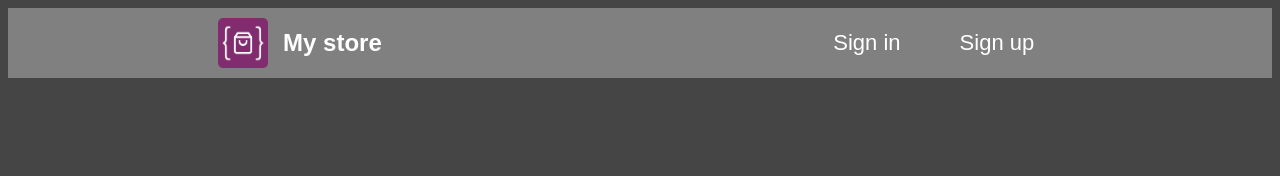
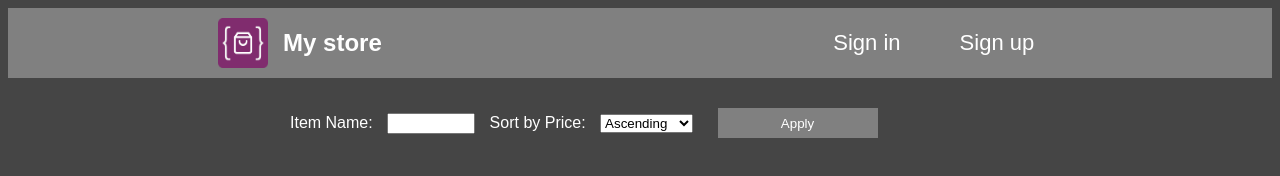
Before and after one commit to gkdru/Js-project, a plain HTML site: page index.html in a window 1280 px wide. Drawn offline with Linux system fonts and the light colour scheme; no server answers.

Commit message:
added filter

```diff
--- a/index.html
+++ b/index.html
@@ -28,6 +28,16 @@
   </header>
   <main class="main">
     <div class="container">
+      <div class="filter">
+        <label for="itemName">Item Name:</label>
+        <input type="text" id="itemName" />
+        <label for="sortOrder">Sort by Price:</label>
+        <select id="sortOrder">
+          <option value="asc">Ascending</option>
+          <option value="desc">Descending</option>
+        </select>
+        <button id="applyFilter">Apply</button>
+      </div>
       <div class="shop_list"></div>
     </div>
   </main>
--- a/static/css/style.css
+++ b/static/css/style.css
@@ -88,3 +88,28 @@ body {
   height: 300px;
   width: 200px;
 }
+
+.filter {
+  margin: 0 auto 30px auto;
+  width: 700px;
+}
+
+.filter label {
+  margin-right: 10px;
+}
+
+.filter input {
+  width: 80px;
+  margin-right: 10px;
+}
+
+.filter button {
+  width: 160px;
+  height: 30px;
+  margin: 30px 0px 0px 20px;
+  padding: 5px 10px;
+  background-color: gray;
+  color: #fff;
+  border: none;
+  cursor: pointer;
+}
--- a/static/js/script.js
+++ b/static/js/script.js
@@ -2,7 +2,7 @@ const container = document.querySelector(".shop_list");
 const loginButton = document.getElementById("loginBtn");
 const signUpButton = document.getElementById("signUpBtn");
 const storedUsername = localStorage.getItem("username");
-
+let items;
 if (storedUsername) {
   loginButton.textContent = storedUsername;
 }
@@ -40,9 +40,30 @@ const renderElements = (items) => {
   });
 };
 
+document.getElementById("applyFilter").addEventListener("click", function () {
+  const itemName = document.getElementById("itemName").value.toLowerCase();
+  const sortOrder = document.getElementById("sortOrder").value;
+
+  let filteredItems = items;
+
+  if (itemName !== "") {
+    filteredItems = filteredItems.filter((item) => {
+      return item.title.toLowerCase().includes(itemName);
+    });
+  }
+
+  if (sortOrder === "asc") {
+    filteredItems.sort((a, b) => a.price - b.price);
+  } else if (sortOrder === "desc") {
+    filteredItems.sort((a, b) => b.price - a.price);
+  }
+
+  renderElements(filteredItems);
+});
+
 fetch("https://fakestoreapi.com/products")
   .then((res) => res.json())
   .then((answer) => {
-    const items = answer;
+    items = answer;
     renderElements(items);
   });
```
